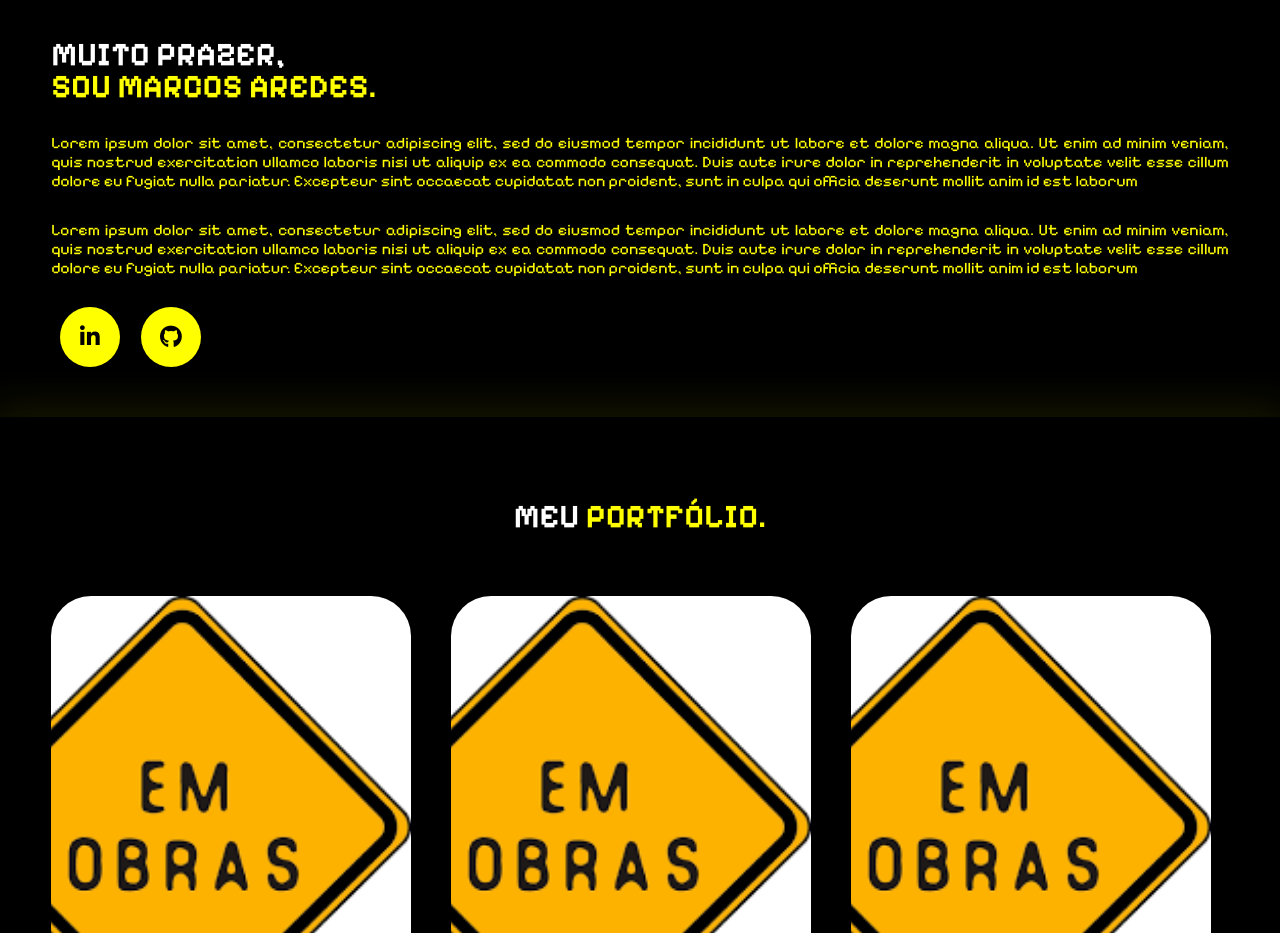
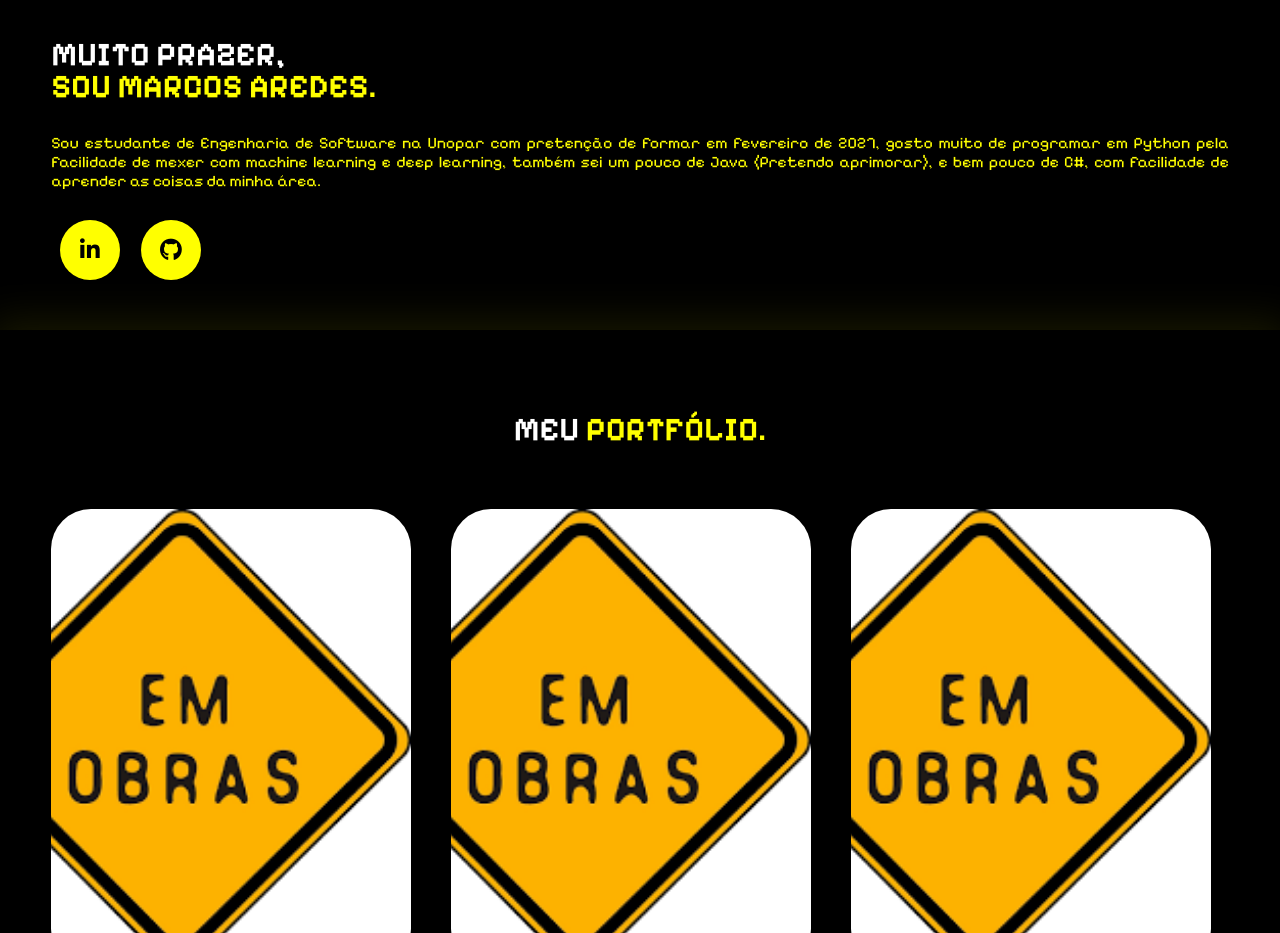
Before and after one commit to MarcosAredes/portfolio, a plain HTML site: page index.html in a window 1280 px wide. Shown: the part 1060-1993 px from the top of the page. Drawn offline with Linux system fonts and the light colour scheme.

Commit message:
Muitoprazer

```diff
--- a/index.html
+++ b/index.html
@@ -149,16 +149,16 @@
 
           <div class="txt_sobre">
             <h2 class="sobre">MUITO PRAZER, <span>SOU MARCOS AREDES.</span></h2>
-            <p>Lorem ipsum dolor sit amet, consectetur adipiscing elit, sed do eiusmod tempor incididunt ut labore et
+            <p>Sou estudante de Engenharia de Software na Unopar com pretenção de formar em fevereiro
+              de 2027, gosto muito de programar em Python pela facilidade de mexer com machine learning
+              e deep learning, também sei um  pouco de Java (Pretendo aprimorar), e bem pouco de C#,
+              com facilidade de aprender as coisas da minha área.
+            </p>
+            <!--<p>Lorem ipsum dolor sit amet, consectetur adipiscing elit, sed do eiusmod tempor incididunt ut labore et
               dolore magna aliqua. Ut enim ad minim veniam, quis nostrud exercitation ullamco laboris nisi ut aliquip ex
               ea commodo consequat. Duis aute irure dolor in reprehenderit in voluptate velit esse cillum dolore eu
               fugiat nulla pariatur. Excepteur sint occaecat cupidatat non proident, sunt in culpa qui officia deserunt
-              mollit anim id est laborum</p>
-            <p>Lorem ipsum dolor sit amet, consectetur adipiscing elit, sed do eiusmod tempor incididunt ut labore et
-              dolore magna aliqua. Ut enim ad minim veniam, quis nostrud exercitation ullamco laboris nisi ut aliquip ex
-              ea commodo consequat. Duis aute irure dolor in reprehenderit in voluptate velit esse cillum dolore eu
-              fugiat nulla pariatur. Excepteur sint occaecat cupidatat non proident, sunt in culpa qui officia deserunt
-              mollit anim id est laborum</p>
+              mollit anim id est laborum</p>-->
             <div class="mass_social">
               <a href="https://www.linkedin.com/in/marcos-aredes/" target="_blank"><button><i
                     class="fa-brands fa-linkedin-in fa-beat fa-xl"></i></button></a>
```
